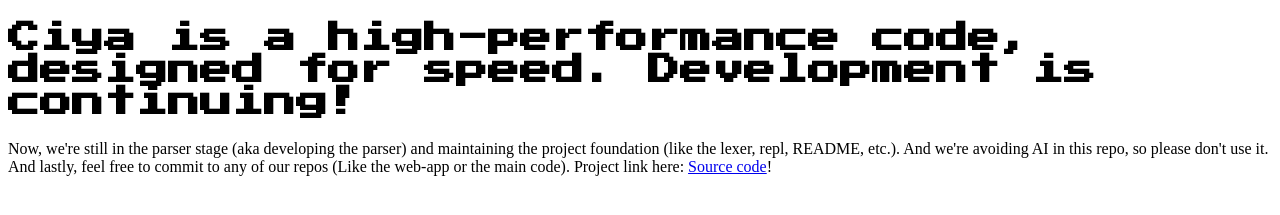
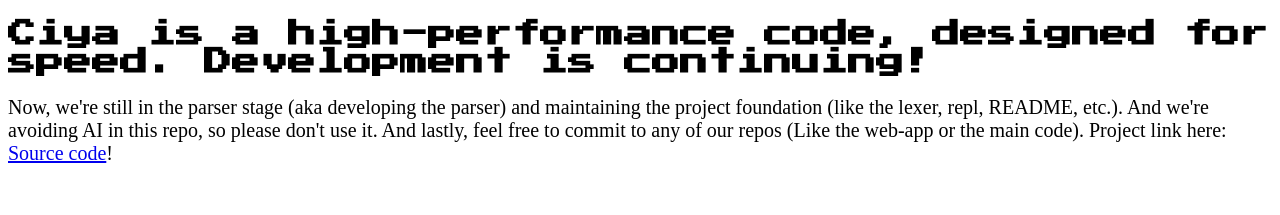
Before and after one commit to Ciya-VM/Ciya-VM.github.io, a plain HTML site: page index.html in a window 1280 px wide. Shown: the part 411-626 px from the top of the page. Drawn offline with Linux system fonts and the light colour scheme.

Commit message:
Update search count and fix CSS styles
Updated the amount of Google searches and corrected CSS comments. Adjusted font sizes for .retro_text and p elements.

```diff
--- a/index.html
+++ b/index.html
@@ -1,6 +1,6 @@
 <!DOCTYPE html>
 <!--
-Amount of Google searches: 12
+Amount of Google searches: 18
 Amount of watching HTML for caveman: 3
 -->
 <html lang="en">
@@ -10,21 +10,23 @@ Amount of watching HTML for caveman: 3
 
     <!-- The CSS part of this markup (it's internal CSS) -->
     <style>
-      /* Importing from the url */
+      /* Importing from the URL link */
       @import url('https://fonts.googleapis.com/css2?family=Press+Start+2P&display=swap');
       /* Change the body color */
       body{
+        /* 255,255,255 is the same colour, maybe for purposes i don't know*/
         background-colour: rgb(255, 255, 255);
       }
       /* Added retro_text from the import */
       .retro_text{
         font-family: 'Press Start 2P', monospace;
-        font-size: 2-rem;
+        font-size: 1.75rem;
         color: #000000;
       }
       /* While the paragraph is just Times New Roman */
       p{
         font-family: "Times New Roman", Times, serif;
+        font-size: 1.25rem;
       }
     </style>
   </head>
```
